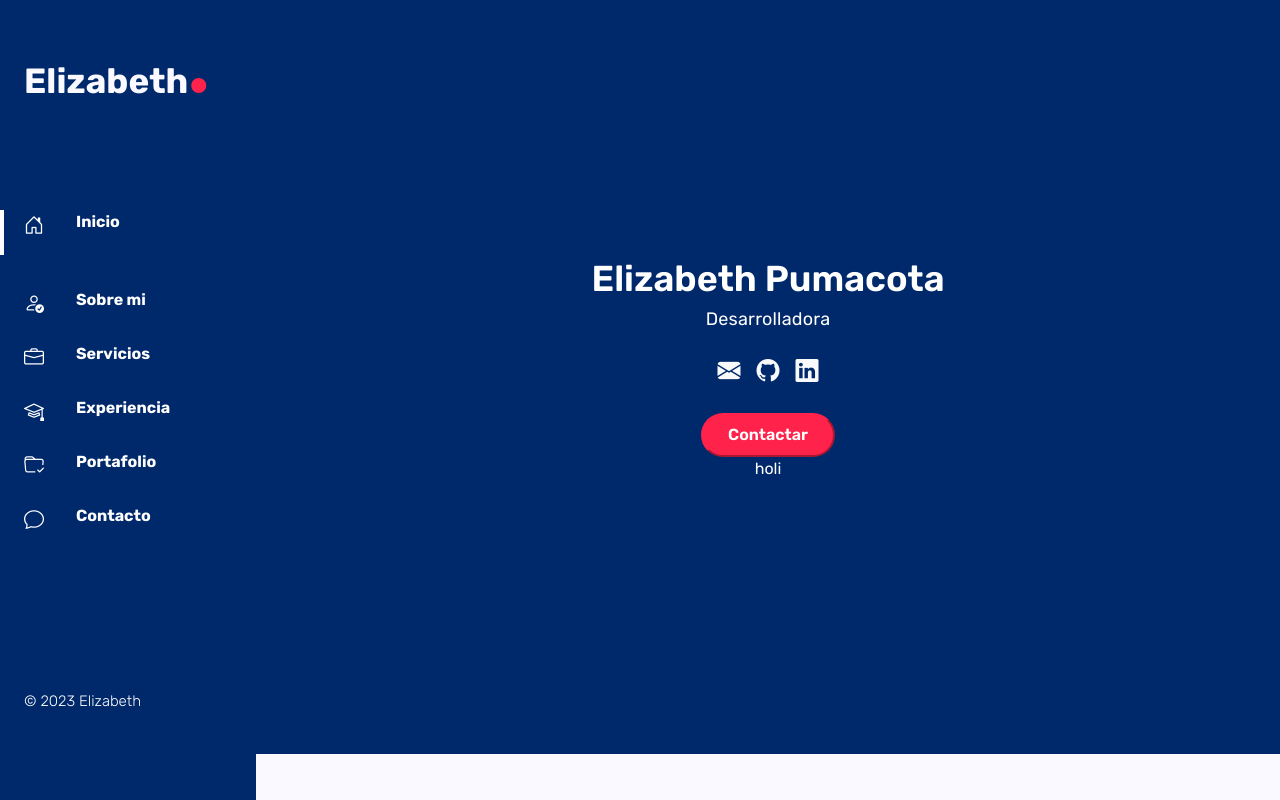
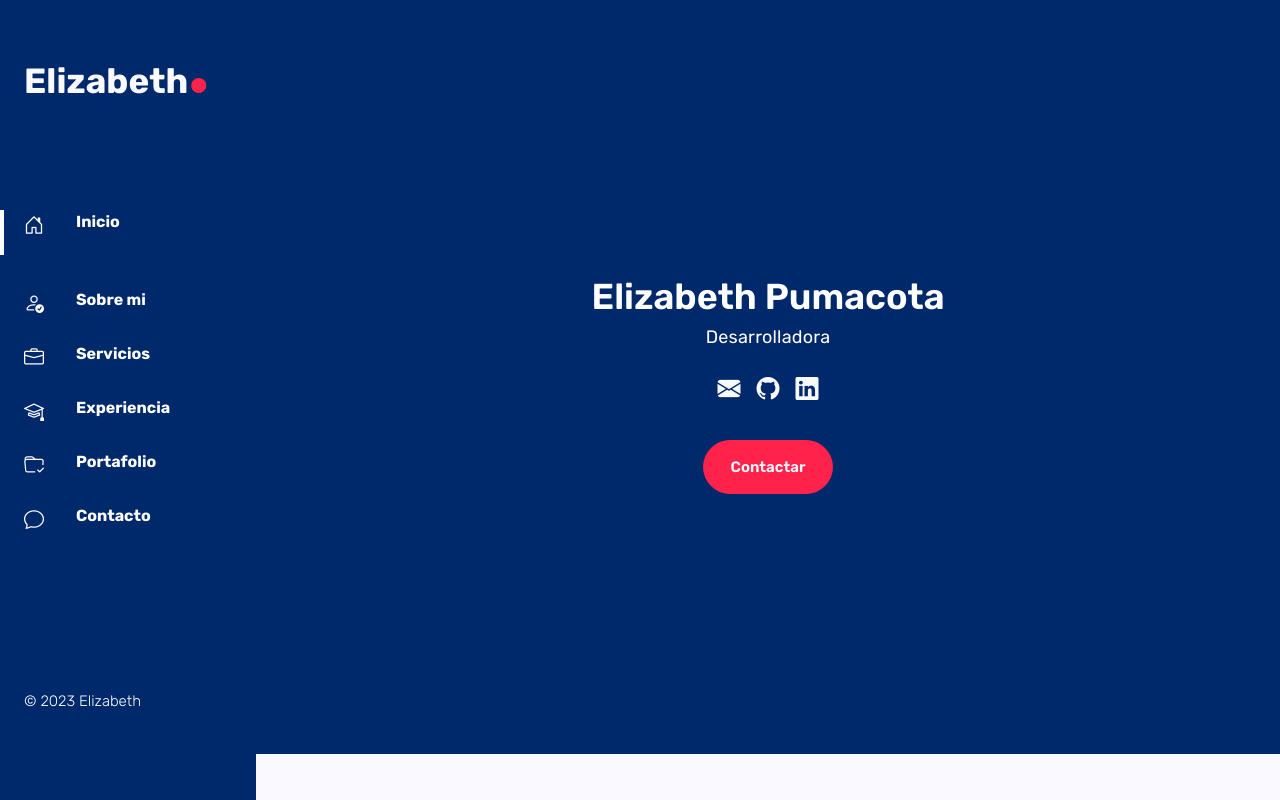
Before and after one commit to elizabeth-spq/cvElizabeth, a React (Create React App) app: page / in a window 1280 px wide. Shown: the top 800 px of the page. Built offline with nearby package versions, Linux system fonts and the light colour scheme.

Commit message:
Inicio - Botona

```diff
--- a/src/home/Aboutme.js
+++ b/src/home/Aboutme.js
@@ -5,6 +5,11 @@ function Aboutme(props) {
     return (
         <div id='aboutme' className='sobremi container'>
             <h1 className='subtitle mb-5'>Sobre Mi</h1>
+
+
+
+
+
             <div className='description margin-description mb-5'>
                 <div className="row ">
                     <div className="col">
--- a/src/home/Inicio.css
+++ b/src/home/Inicio.css
@@ -7,16 +7,7 @@
     text-align: center;
     color: white;
 }
-.btnContacto{
-    background-color: var(--fifth-color);
-    color: white;
-    height: auto;
-    width: auto;
-    padding: 8px 25px ;
-    border-radius: 25px;
-    border-color: var(--fifth-color);
-    font-weight: 600;
-}
+
 .btnredes{
     font-size: 23px;
     color: white;
--- a/src/home/Inicio.js
+++ b/src/home/Inicio.js
@@ -20,9 +20,9 @@ function Inicio(props) {
                             <a href={item.github}><i className="bi bi-github px-2 text-light"></i></a>
                             <a href={item.linkedl}><i class="bi bi-linkedin  px-2 text-light"></i></a>
                         </div>
-                        <div>
-                            <button className='btnContacto'>Contactar</button>
-                            <p>holi</p>
+                        <div className='mt-5'>
+                            <a href='#contacto' className='btnBontona text-light'>Contactar</a>
+
                         </div>
                     </div>
                 )}
--- a/src/index.css
+++ b/src/index.css
@@ -39,6 +39,26 @@ ul{
 
 }
 
+/*Boton 1*/
+.btnBontona{
+    background-color: var(--fifth-color);
+    color: white;
+    height: auto;
+    width: auto;
+    padding: 18px 28px ;
+    border-radius: 30px;
+    border-color: none;
+    font-weight: 600;
+    font-size: 15px;
+    transition: padding 0.1s;
+    border: none;
+    box-sizing: border-box;
+}
+.btnBontona:hover{
+    padding: 15px 20px ;
+}
+
+
 @media screen  and (min-width: 820px){
     .container{
         padding: 0 80px 0 80px;
```
